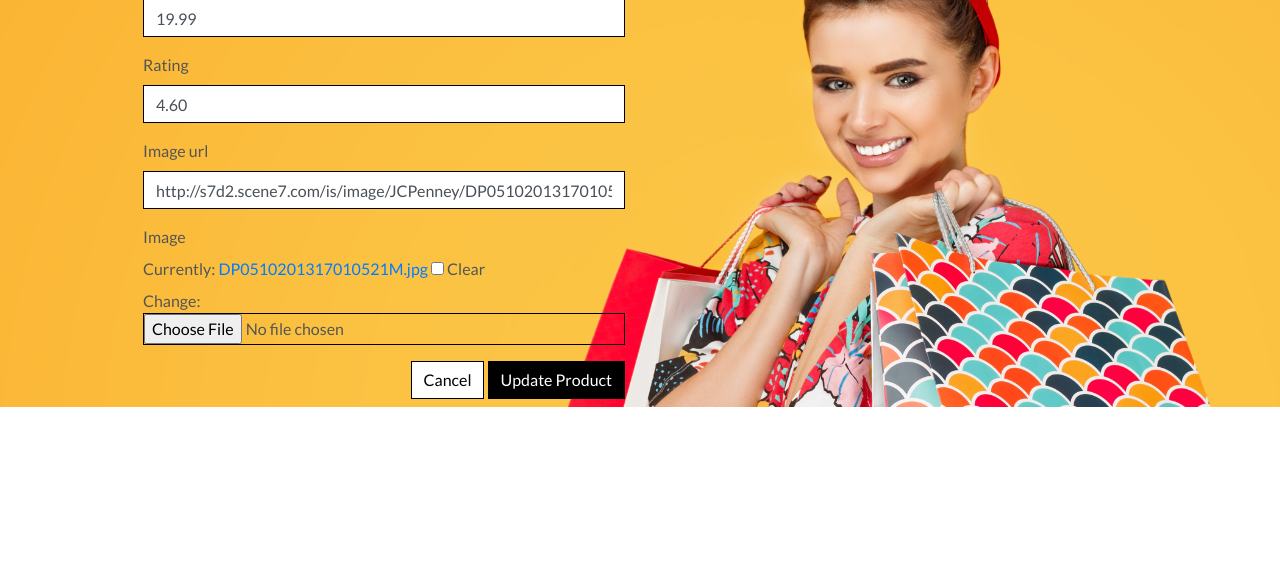
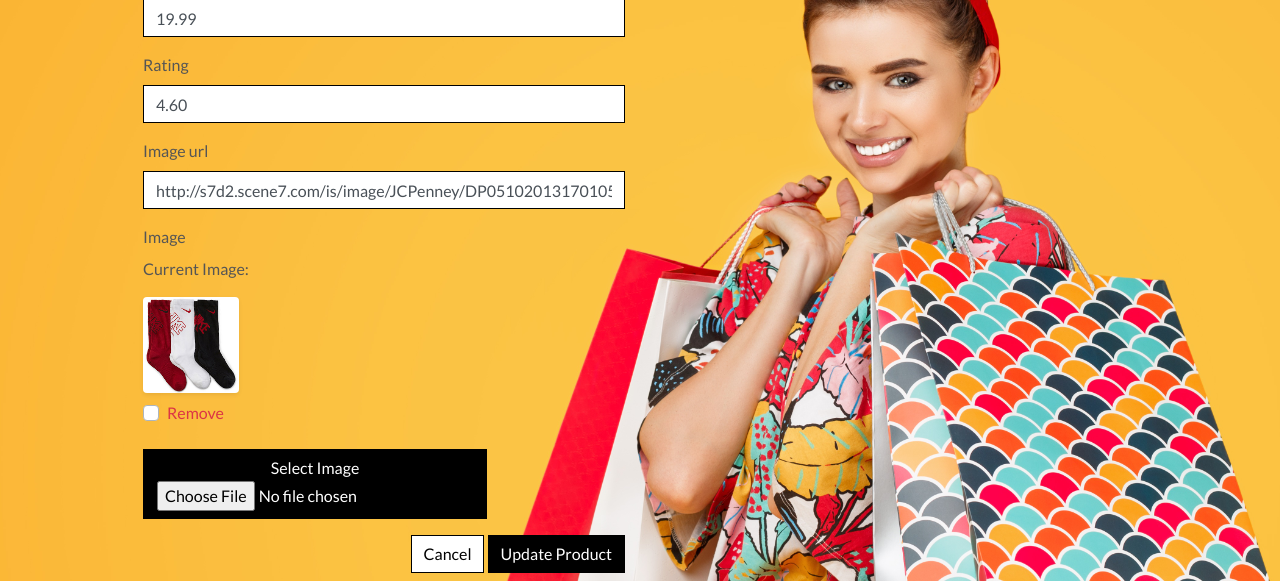
Before and after one commit to NBJIN/boutique_ado_v1, a Django app: page /products/edit/12/ in a window 1280 px wide. Shown: the part 995-1576 px from the top of the page. Before the commit the page ends 1402 px from the top, so only its background shows below. Run offline with Django 3.2, Linux system fonts and the light colour scheme; the visitor is signed in with stand-in values (Sample User, id 1); data comes from the database, SQL or seed files in the repository; some libraries are stand-ins or nearby versions.

Commit message:
fixing the image field part 1

```diff
--- a/products/forms.py
+++ b/products/forms.py
@@ -1,4 +1,5 @@
 from django import forms
+from .widgets import CustomClearableFileInput
 from .models import Product, Category
 
 
@@ -8,6 +9,8 @@ class ProductForm(forms.ModelForm):
         model = Product
         fields = '__all__'
 
+    image = forms.ImageField(label='Image', required=False, widget=CustomClearableFileInput)
+
     def __init__(self, *args, **kwargs):
         super().__init__(*args, **kwargs)
         categories = Category.objects.all()
--- a/products/templates/products/custom_widget_templates/custom_clearable_file_input.html
+++ b/products/templates/products/custom_widget_templates/custom_clearable_file_input.html
@@ -1,7 +1,18 @@
 {% if widget.is_initial %}
-<p>{{ widget.initial_text }}:</p>
- <a href="{{ widget.value.url }}">{{ widget.value }}</a>{% if not widget.required %}
-<input type="checkbox" name="{{ widget.checkbox_name }}" id="{{ widget.checkbox_id }}"{% if widget.attrs.disabled %} disabled{% endif %}>
-<label for="{{ widget.checkbox_id }}">{{ widget.clear_checkbox_label }}</label>{% endif %}<br>
-{{ widget.input_text }}:{% endif %}
-<input type="{{ widget.type }}" name="{{ widget.name }}"{% include "django/forms/widgets/attrs.html" %}>
+    <p>{{ widget.initial_text }}:</p>
+    <a href="{{ widget.value.url }}">
+        <img width="96" height="96" class="rounded shadow-sm" src="{{ widget.value.url }}">
+    </a>
+
+    {% if not widget.required %}
+        <div class="custom-control custom-checkbox mt-2">
+            <input class="custom-control-input" type="checkbox" name="{{ widget.checkbox_name }}" id="{{ widget.checkbox_id }}">
+            <label class="custom-control-label text-danger" for="{{ widget.checkbox_id }}">{{ widget.clear_checkbox_label }}</label>
+            </div>
+    {% endif %}<br>
+    {{ widget.input_text }}
+{% endif %}
+<span class="btn btn-black rounded-0 btn-file">
+    Select Image <input id="new-image" type="{{ widget.type }}" name="{{ widget.name }}"{% include "django/forms/widgets/attrs.html" %}>
+</span>
+<strong><p class="text-danger" id="filename"></p></strong>
--- a/products/widgets.py
+++ b/products/widgets.py
@@ -1,5 +1,5 @@
 from django.forms.widgets import ClearableFileInput
-from django.utils.translation import gettext_lazy as is_superuser
+from django.utils.translation import gettext_lazy as _
 
 
 class CustomClearableFileInput(ClearableFileInput):
```
